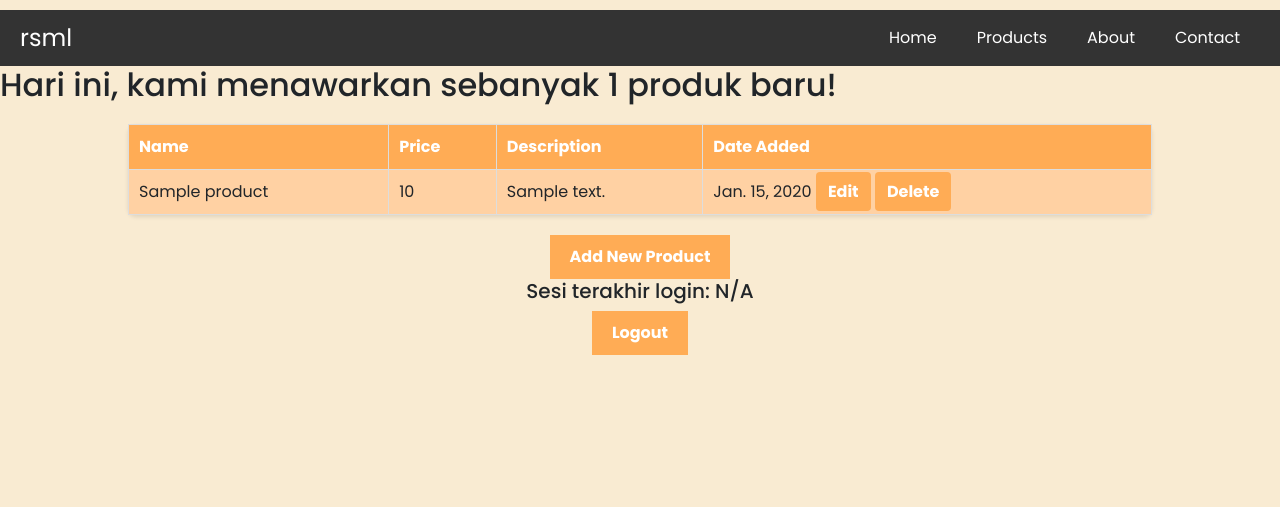
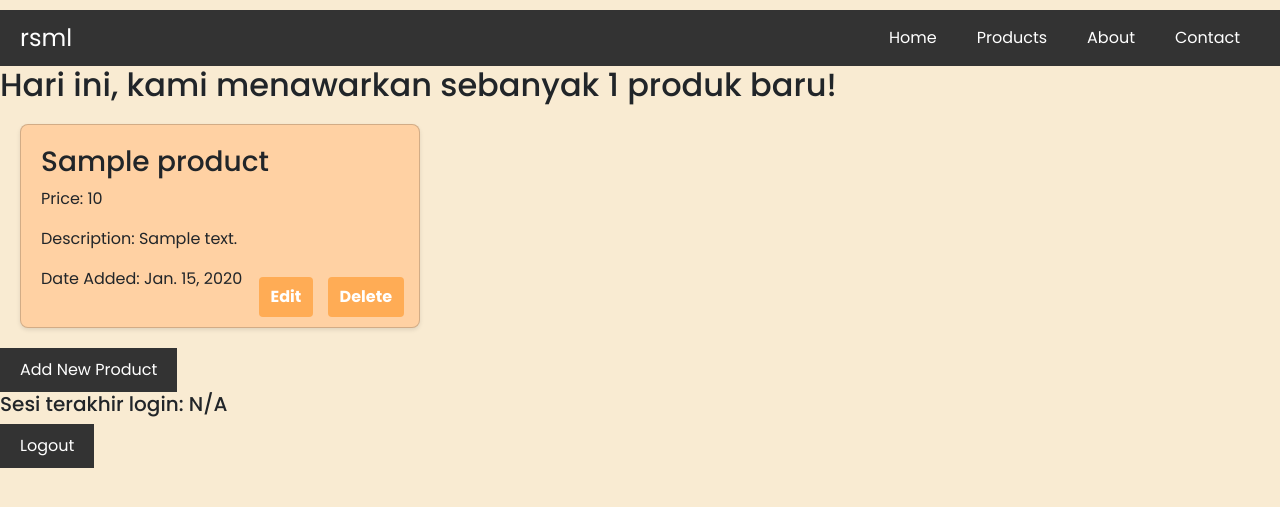
Before and after one commit to aaronmlin/rsml, a Django app: page / in a window 1280 px wide. Shown: the top 507 px of the page. Run offline with Django 4.2, Linux system fonts and the light colour scheme; a user stored in the database is signed in; tables that the repository leaves empty hold one stand-in row (values such as "Sample post").

Commit message:
changed tables to cards in main

```diff
--- a/main/templates/login.html
+++ b/main/templates/login.html
@@ -14,7 +14,6 @@
         align-items: center;
         min-height: 100vh;
         position: relative;
-        /* background-color: black; */
     }
 
     .login-card h1,
--- a/main/templates/main.html
+++ b/main/templates/main.html
@@ -52,36 +52,35 @@
         }
 
         .navbar a:hover {
-            color: #FFAC55; /* Pastel Orange Hover Color */
+            color: #FFAC55;
         }
 
-        table {
-            width: 80%;
-            border-collapse: collapse;
-            margin: 20px auto;
-            background-color: #FFF; /* White Background */
+        .card-grid {
+            display: grid;
+            grid-template-columns: repeat(3, 1fr);
+            gap: 20px;
+            margin: 20px;
+        }
+
+        .card {
+            background-color: #FFF;
             border-radius: 8px;
             box-shadow: 0 2px 4px rgba(0, 0, 0, 0.1);
+            padding: 20px;
+            position: relative;
         }
 
-        th, td {
-            border: 1px solid #ddd;
-            padding: 10px;
-            text-align: left;
-            word-wrap: break-word;
+        .card-buttons {
+            position: absolute;
+            bottom: 0;
+            right: 0;
+            margin: 10px;
         }
-
-        th {
-            background-color: #FFAC55;
-            color: #FFF;
+        .card:last-child {
+            background-color: #FFD1A3;
         }
-
-        tr:nth-child(even) {
-            background-color: #F9EBD2;
-        }
-        table tr:last-child {
+        .last-card {
             background-color: #FFD1A3;
-
         }
 
         .edit-button, .delete-button {
@@ -94,30 +93,12 @@
             cursor: pointer;
             font-weight: bold;
             transition: background-color 0.3s ease;
+            display: inline-block;
+            margin: 0 5px;
         }
 
         .edit-button:hover, .delete-button:hover {
             background-color: #FF8C24;
-        }
-
-        button {
-            background-color: #FFAC55;
-            color: #FFF;
-            padding: 10px 20px;
-            border: none;
-            text-decoration: none;
-            cursor: pointer;
-            font-weight: bold;
-            transition: background-color 0.3s ease;
-        }
-
-        button:hover {
-            background-color: #FF8C24;
-        }
-
-        .button-container {
-            text-align: center;
-            margin-top: 20px;
         }
     </style>
 </head>
@@ -132,37 +113,22 @@
         </ul>
     </div>
 
-    <table>
-        <tr>
-            <th>Name</th>
-            <th>Price</th>
-            <th>Description</th>
-            <th>Date Added</th>
-        </tr>
+    <h2>Hari ini, kami menawarkan sebanyak {{counters}} produk baru! </h2>
 
-        {% comment %} Berikut cara memperlihatkan data produk di bawah baris ini {% endcomment %}
-
-        <h2>Hari ini, kami menawarkan sebanyak {{counters}} produk baru! </h2>
+    <div class="card-grid">
         {% for product in products %}
-            <tr>
-                <td>
-                    {{product.name}}
-                </td>
-                <td>
-                    {{product.price}}
-                </td>
-                <td>
-                    {{product.description}}
-                </td>
-                <td>
-                    {{product.date_added}}
+            <div class="card">
+                <h3>{{product.name}}</h3>
+                <p>Price: {{product.price}}</p>
+                <p>Description: {{product.description}}</p>
+                <p>Date Added: {{product.date_added}}</p>
+                <div class="card-buttons">
                     <a href="{% url 'main:edit_product' product.pk %}" class="edit-button">Edit</a>
                     <a href="{% url 'main:delete_product' product.pk %}" class="delete-button">Delete</a>
-                </td>
-                </td>
-            </tr>
+                </div>
+            </div>
         {% endfor %}
-    </table>
+    </div>
 
     <div class="button-container">
         <a href="{% url 'main:create_product' %}">
--- a/main/urls.py
+++ b/main/urls.py
@@ -1,5 +1,6 @@
 from django.urls import path
 from main.views import show_main, create_product, show_xml, show_json, show_xml_by_id, show_json_by_id, register, login_user, logout_user, edit_product, delete_product
+from main.views import get_product_json, add_product_ajax
 app_name = 'main'
 urlpatterns = [
     path('', show_main, name='show_main'),
@@ -12,6 +13,7 @@ urlpatterns = [
     path('login/', login_user, name='login'),
     path('logout/', logout_user, name='logout'),
     path('edit-product/<int:id>', edit_product, name='edit_product'),
-    path('delete/<int:id>', delete_product, name='delete_product'), # sesuaikan dengan nama fungsi yang dibuat
-
+    path('delete/<int:id>', delete_product, name='delete_product'),
+    path('get-product/', get_product_json, name='get_product_json'),
+    path('create-product-ajax/', add_product_ajax, name='add_product_ajax')
 ]
--- a/main/views.py
+++ b/main/views.py
@@ -1,19 +1,15 @@
 import datetime
-from django.shortcuts import render
-from django.http import HttpResponseRedirect
+from django.shortcuts import render, redirect
+from django.http import HttpResponseRedirect, HttpResponse
 from main.forms import ProductForm
 from django.urls import reverse
 from main.models import Product
-from django.http import HttpResponse
 from django.core import serializers
-from django.shortcuts import redirect
 from django.contrib.auth.forms import UserCreationForm
 from django.contrib import messages
 from django.contrib.auth.decorators import login_required
-from django.http import HttpResponseRedirect
-from django.urls import reverse
 from django.contrib.auth import authenticate, login, logout
-
+from django.views.decorators.csrf import csrf_exempt
 
 @login_required(login_url='/login')
 def show_main(request):
@@ -104,14 +100,30 @@ def edit_product(request, id):
     if form.is_valid() and request.method == "POST":
         form.save()
         return HttpResponseRedirect(reverse('main:show_main'))
-
     context = {'form': form}
     return render(request, "edit_product.html", context)
 
 def delete_product(request, id):
-    # Get data berdasarkan ID
     product = Product.objects.get(pk = id)
-    # Hapus data
     product.delete()
-    # Kembali ke halaman awal
     return HttpResponseRedirect(reverse('main:show_main'))
+
+def get_product_json(request):
+    product_item = Product.objects.all()
+    return HttpResponse(serializers.serialize('json', product_item))
+
+
+@csrf_exempt
+def add_product_ajax(request):
+    if request.method == 'POST':
+        name = request.POST.get("name")
+        price = request.POST.get("price")
+        description = request.POST.get("description")
+        user = request.user
+
+        new_product = Product(name=name, price=price, description=description, user=user)
+        new_product.save()
+
+        return HttpResponse(b"CREATED", status=201)
+
+    return HttpResponseNotFound()
```
Also changed, not shown: main/templates/edit_product.html (+37 -8 lines).
